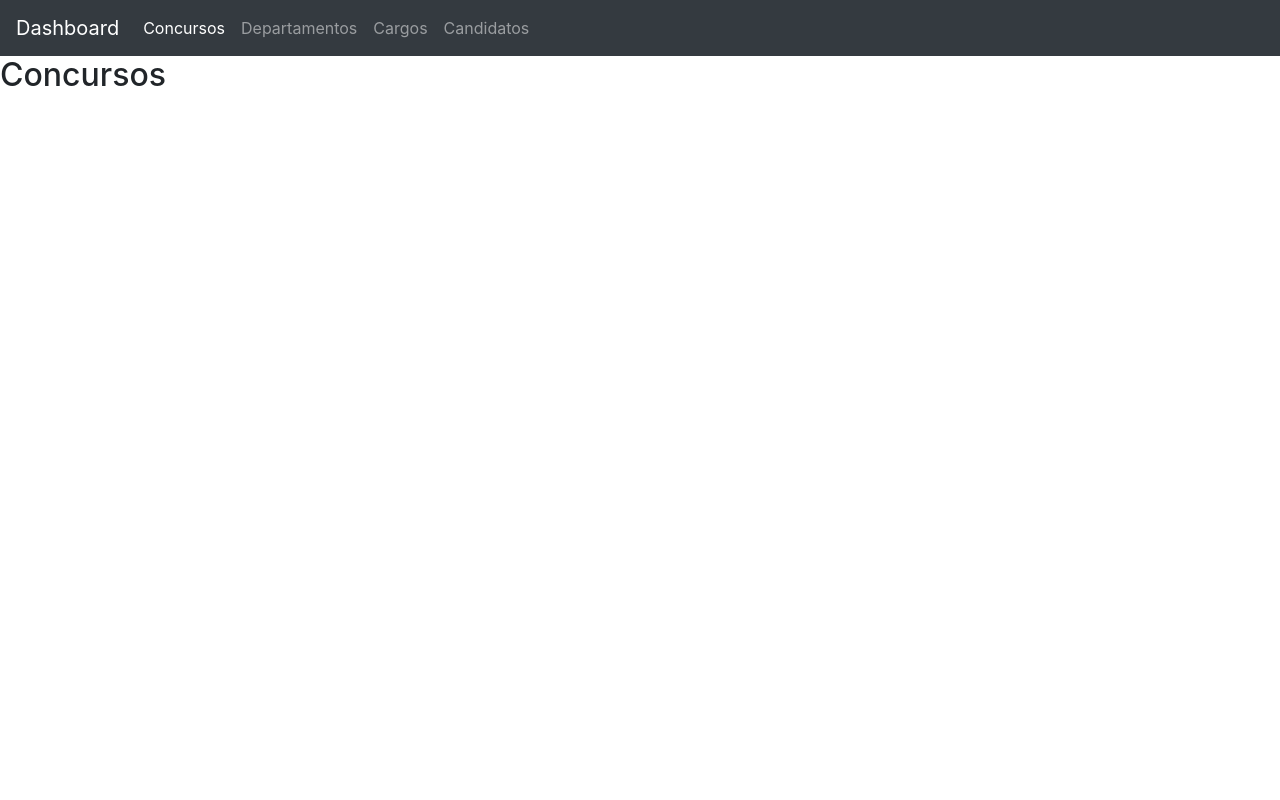
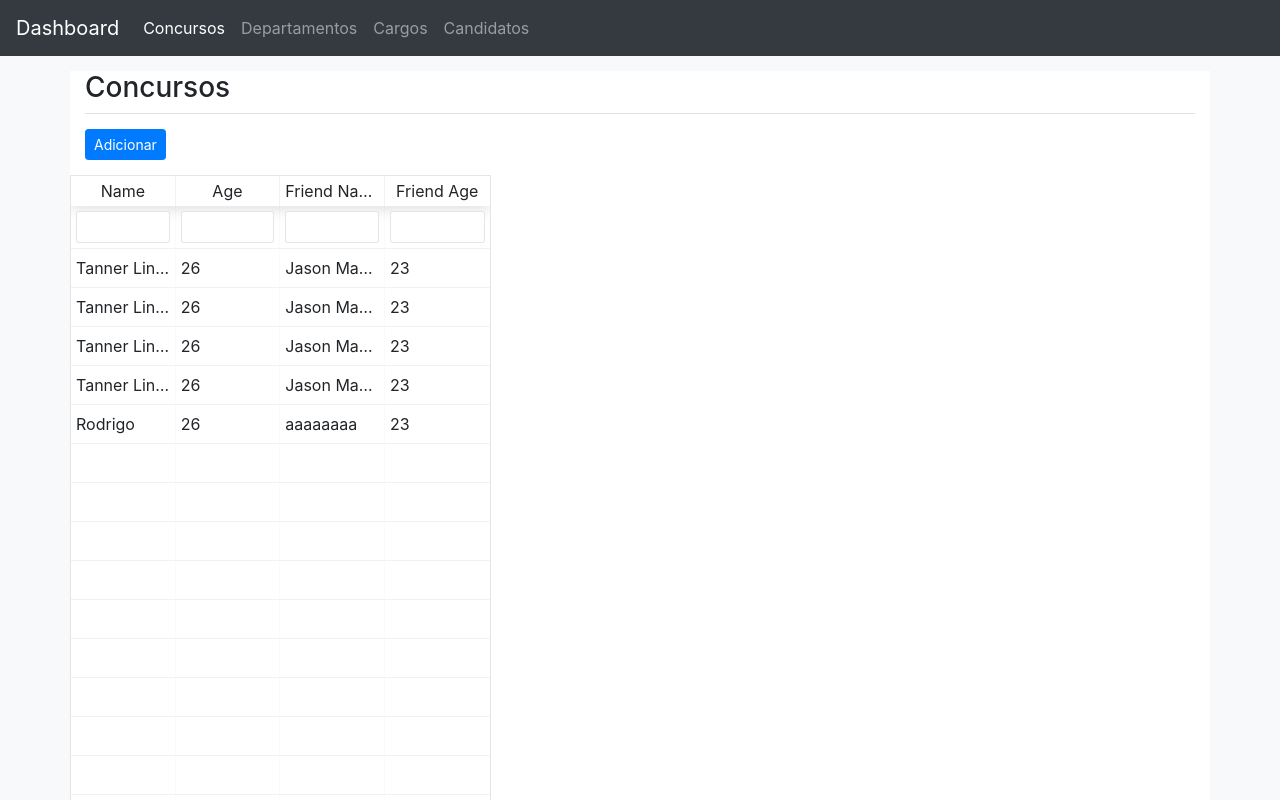
Before and after one commit to RodrigoPetter/trabalho-g2, a React (Create React App) app in the folder client/: page /concursos in a window 1280 px wide. Shown: the top 800 px of the page. Built offline with nearby package versions, Linux system fonts and the light colour scheme.

Commit message:
Add datatable

```diff
--- a/client/package.json
+++ b/client/package.json
@@ -9,7 +9,8 @@
     "react": "^16.3.2",
     "react-dom": "^16.3.2",
     "react-router-dom": "^4.2.2",
-    "react-scripts": "1.1.4"
+    "react-scripts": "1.1.4",
+    "react-table": "^6.8.2"
   },
   "scripts": {
     "start": "react-scripts start",
--- a/client/public/index.html
+++ b/client/public/index.html
@@ -21,7 +21,7 @@
     -->
     <title>Sistema de concursos</title>
   </head>
-  <body>
+  <body class="bg-light">
     <noscript>
       You need to enable JavaScript to run this app.
     </noscript>
--- a/client/src/components/concurso/concursos.js
+++ b/client/src/components/concurso/concursos.js
@@ -1,11 +1,76 @@
-import React, { Component } from "react";
+import React, {Component} from "react";
+import ReactTable from "react-table";
+
+const data = [{
+    name: 'Tanner Linsley',
+    age: 26,
+    friend: {
+        name: 'Jason Maurer',
+        age: 23,
+    }
+},{
+    name: 'Tanner Linsley',
+    age: 26,
+    friend: {
+        name: 'Jason Maurer',
+        age: 23,
+    }
+},{
+    name: 'Tanner Linsley',
+    age: 26,
+    friend: {
+        name: 'Jason Maurer',
+        age: 23,
+    }
+},{
+    name: 'Tanner Linsley',
+    age: 26,
+    friend: {
+        name: 'Jason Maurer',
+        age: 23,
+    }
+},{
+    name: 'Rodrigo',
+    age: 26,
+    friend: {
+        name: 'aaaaaaaa',
+        age: 23,
+    }
+}];
+
+const columns = [{
+    Header: 'Name',
+    accessor: 'name' // String-based value accessors!
+}, {
+    Header: 'Age',
+    accessor: 'age',
+    Cell: props => <span className='number'>{props.value}</span> // Custom cell components!
+}, {
+    id: 'friendName', // Required because our accessor is not a string
+    Header: 'Friend Name',
+    accessor: d => d.friend.name // Custom value accessors!
+}, {
+    Header: props => <span>Friend Age</span>, // Custom header components!
+    accessor: 'friend.age'
+}];
 
 class Concursos extends Component {
     render() {
         return (
-            <div>
-                <h2>Concursos</h2>
-
+            <div className="container bg-white">
+                <h3 className="border-bottom border-gray pb-2 mb-0">Concursos</h3>
+                <div className="row margin15">
+                    <div className="col">
+                        <button type="button" className="btn btn-primary btn-sm">Adicionar</button>
+                    </div>
+                </div>
+                <div className="row margin15">
+                    <ReactTable
+                        data={data}
+                        columns={columns}
+                        filterable
+                    />
+                </div>
             </div>
         );
     }
--- /dev/null
+++ b/client/src/custom.css
@@ -0,0 +1,7 @@
+.container{
+    margin-top: 15px;
+}
+
+.margin15{
+    margin-top: 15px;
+}
--- a/client/src/index.js
+++ b/client/src/index.js
@@ -2,6 +2,9 @@ import React from 'react';
 import ReactDOM from 'react-dom';
 import App from './App';
 import registerServiceWorker from './registerServiceWorker';
+
+import './custom.css';
+import "react-table/react-table.css";
 
 //Bootstrap
 import 'bootstrap/dist/css/bootstrap.min.css';
```
Also changed, not shown: 1 other file (tests, documents, lock files or other folders).
